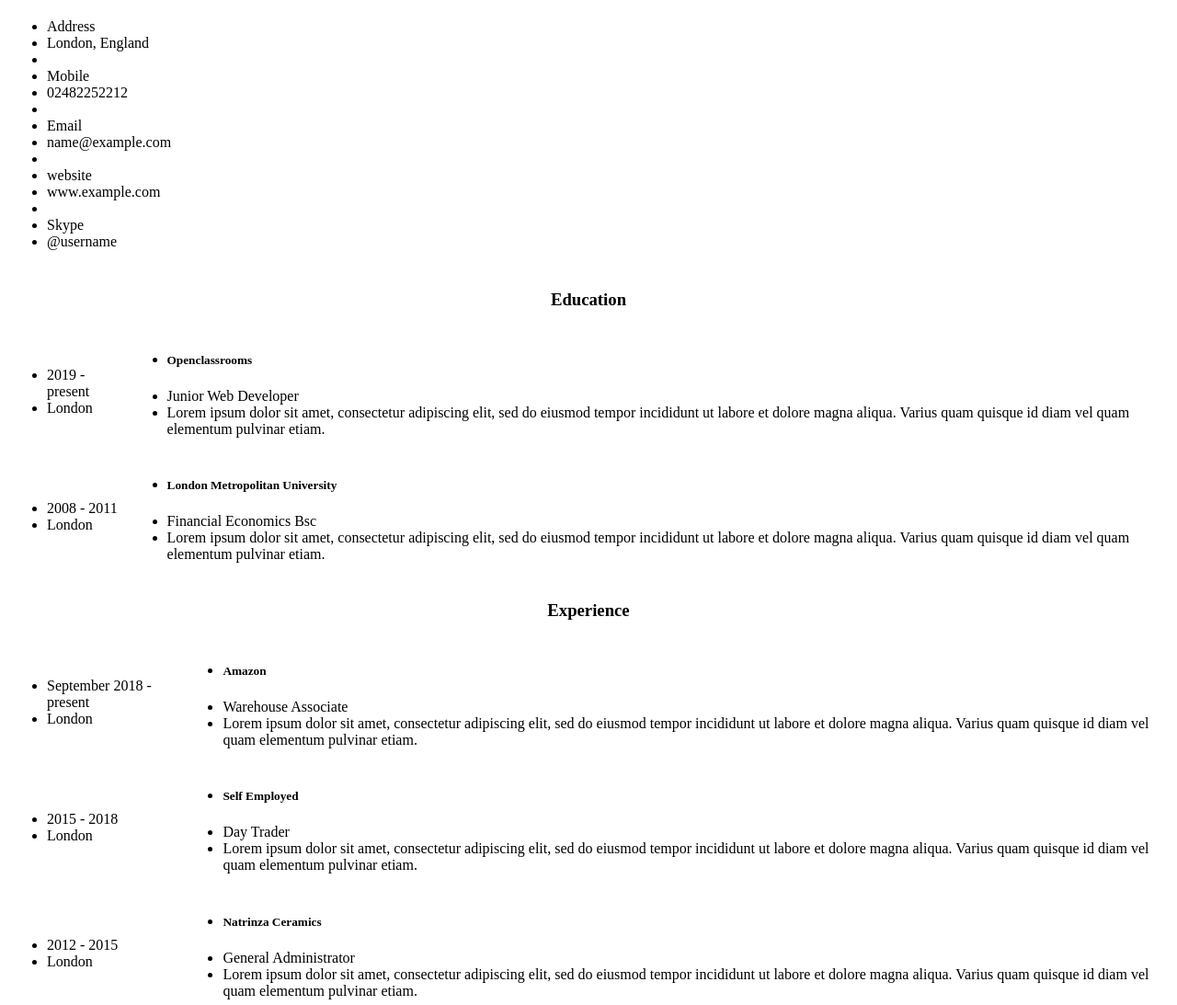
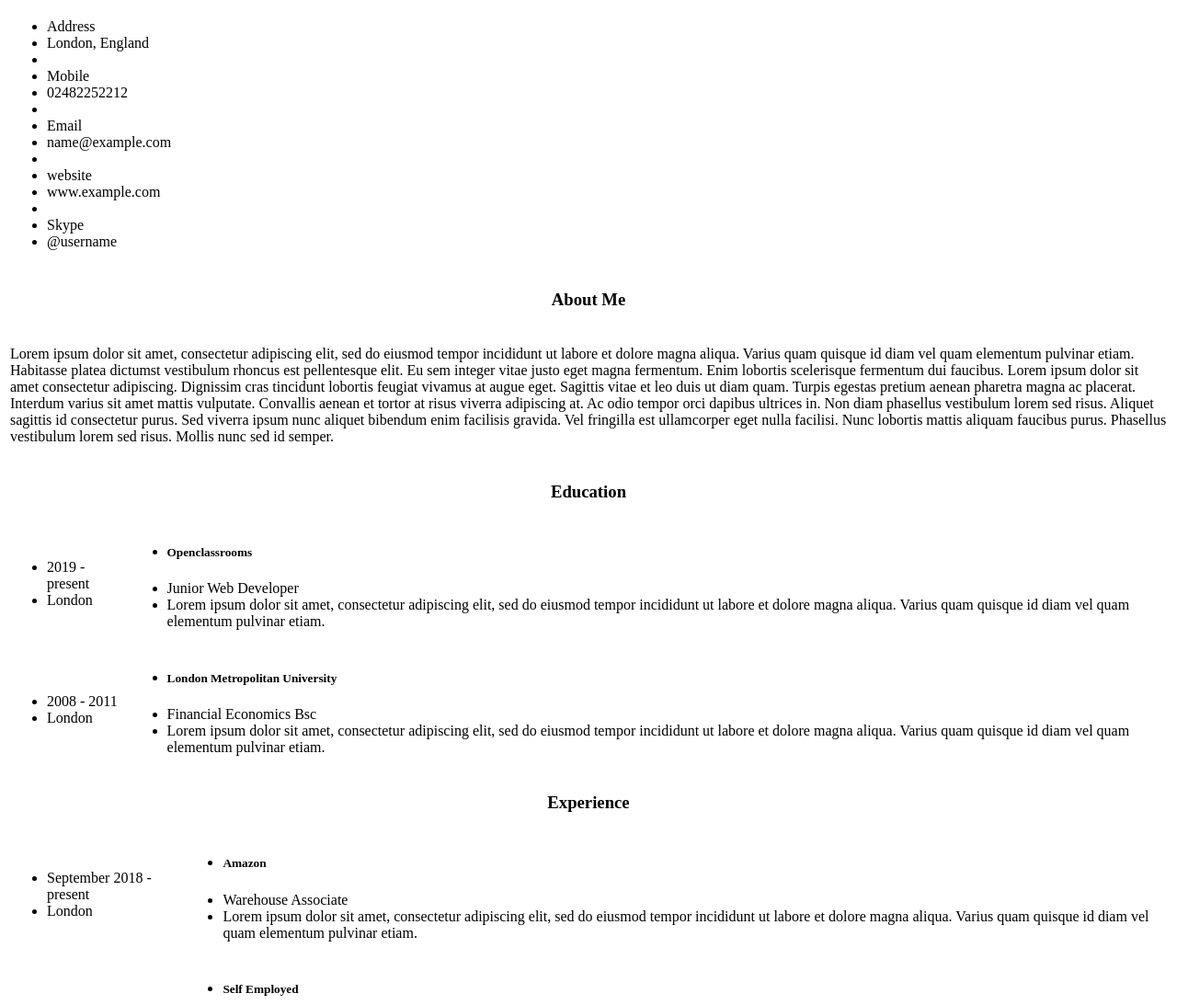
Before and after one commit to humza3/resume, a plain HTML site: page main.html in a window 1280 px wide. Shown: the part 1772-2865 px from the top of the page at 92% size. Drawn offline with Linux system fonts and the light colour scheme.

Commit message:
added about me section

```diff
--- a/main.html
+++ b/main.html
@@ -40,6 +40,30 @@
 							</ul>
 						<td>
 					<tr>
+				</tbody>
+			</table>
+			<table>
+				<thead>
+					<th>
+						<h3>About Me</h3>
+					</th>
+				</thead>
+				<tbody>
+					<tr>
+						<td>
+						<p>
+						Lorem ipsum dolor sit amet, consectetur adipiscing elit, sed do eiusmod tempor incididunt ut labore et dolore magna aliqua.
+						Varius quam quisque id diam vel quam elementum pulvinar etiam. Habitasse platea dictumst vestibulum rhoncus est pellentesque elit.
+						Eu sem integer vitae justo eget magna fermentum. Enim lobortis scelerisque fermentum dui faucibus. Lorem ipsum dolor sit amet
+						consectetur adipiscing. Dignissim cras tincidunt lobortis feugiat vivamus at augue eget. Sagittis vitae et leo duis ut diam quam.
+						Turpis egestas pretium aenean pharetra magna ac placerat. Interdum varius sit amet mattis vulputate. Convallis aenean et tortor
+						at risus viverra adipiscing at. Ac odio tempor orci dapibus ultrices in. Non diam phasellus vestibulum lorem sed risus. Aliquet
+						sagittis id consectetur purus. Sed viverra ipsum nunc aliquet bibendum enim facilisis gravida.
+						Vel fringilla est ullamcorper eget nulla facilisi. Nunc lobortis mattis aliquam faucibus purus. Phasellus vestibulum lorem
+						sed risus. Mollis nunc sed id semper.
+						</p>
+						</td>
+					</tr>
 				</tbody>
 			</table>
 		</aside>
```
